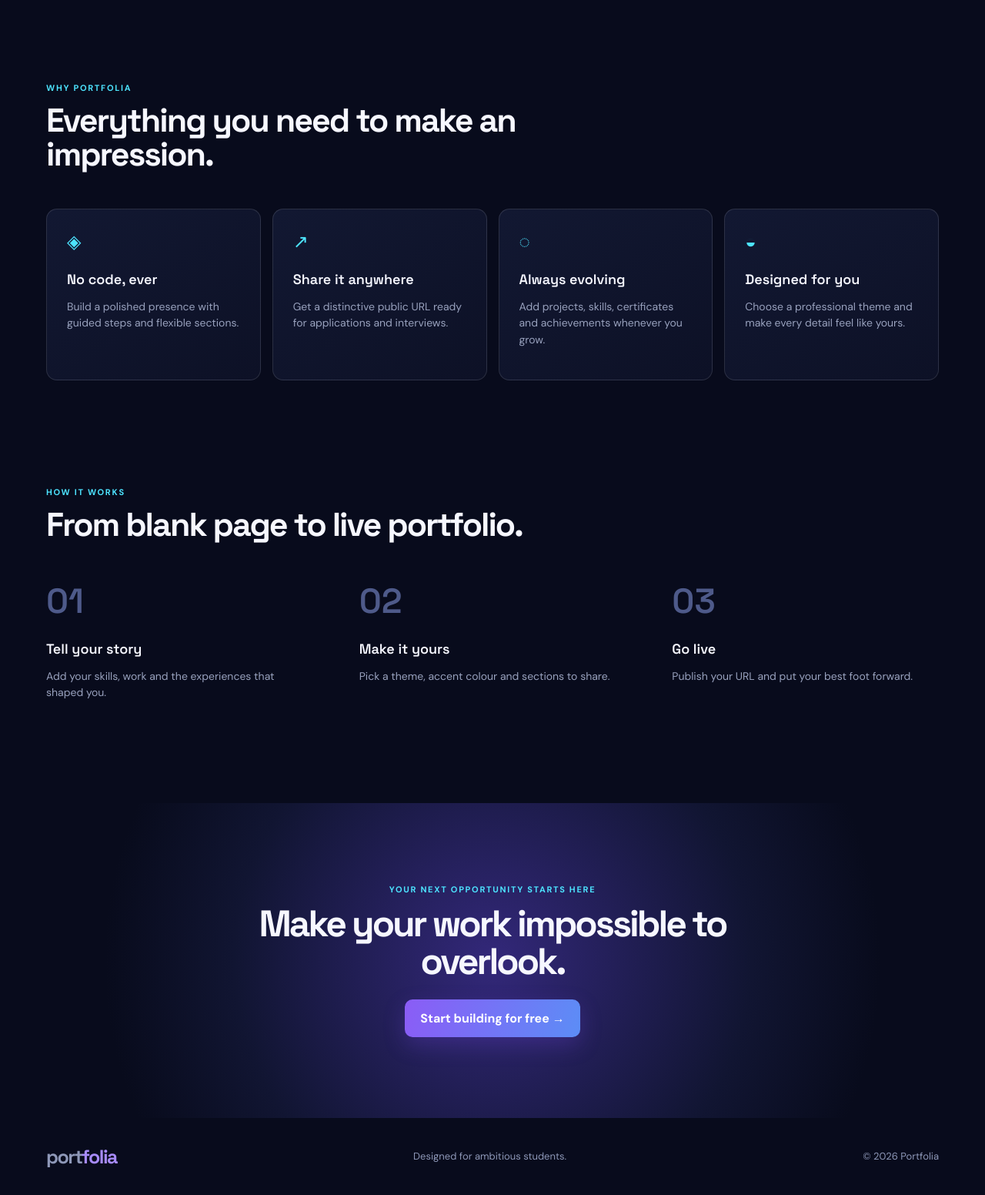
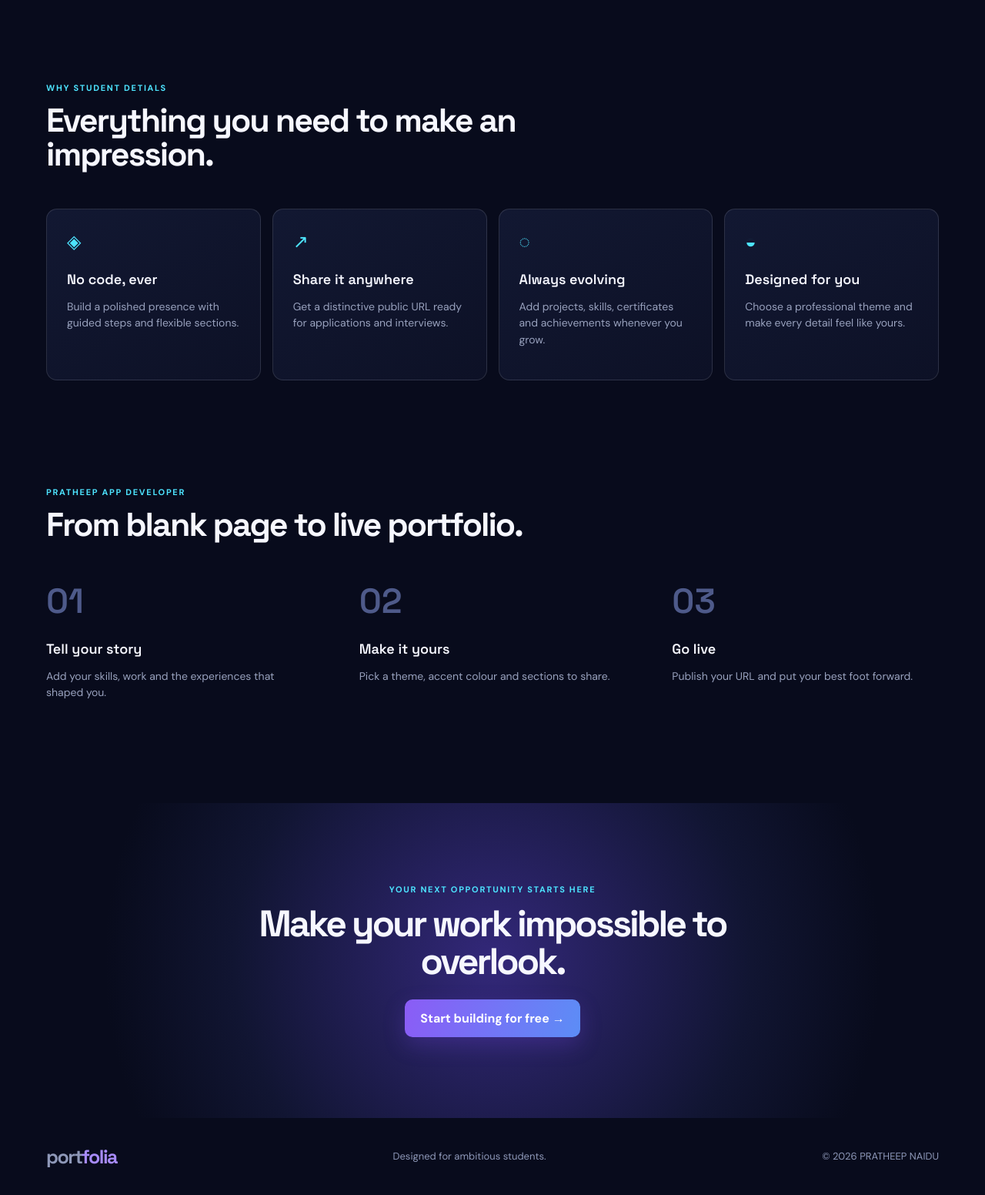
Before and after one commit to naidupradeep73-bot/student-portfolio, a Flask app: page / in a window 1280 px wide. Shown: the part 726-2278 px from the top of the page at 77% size. Run offline with Flask 3, Linux system fonts and the light colour scheme.

Commit message:
Change website name

```diff
--- a/templates/landing.html
+++ b/templates/landing.html
@@ -1,7 +1,7 @@
-{% extends 'base.html' %}{% block title %}Portfolia — Student Portfolio Builder{% endblock %}{% block body %}
+{% extends 'base.html' %}{% block title %}student details — Student details Builder{% endblock %}{% block body %}
 <nav class="nav wrap"><a class="brand" href="/">port<span>folia</span></a><div class="navlinks"><a href="#features">Features</a><a href="#how">How it works</a><a href="{{url_for('login')}}">Log in</a><a class="button small" href="{{url_for('register')}}">Create portfolio</a></div></nav>
 <main><section class="hero wrap"><div><p class="eyebrow">THE SMART WAY TO STAND OUT</p><h1>Build a portfolio that opens <em>doors.</em></h1><p class="lede">Create, customize and publish your student portfolio in minutes. No code. Just your best work, beautifully presented.</p><div class="actions"><a class="button" href="{{url_for('register')}}">Create my portfolio <b>→</b></a><a class="textlink" href="#features">Explore features ↓</a></div><div class="proof"><span>✦</span><p><strong>Built for students</strong><br>Professional from day one</p></div></div><div class="hero-card"><div class="orb"></div><div class="mini-browser"><div class="dots">● ● ●</div><div class="mock-head"><div class="avatar"></div><div><b>Your name</b><small>Creative professional</small></div></div><div class="mock-lines"><i></i><i></i><i></i></div><div class="mock-grid"><span></span><span></span><span></span></div></div><div class="float-card">✦ <b>100% yours</b><small>Every section is editable</small></div></div></section>
 <section class="wrap logos"><span>ONE PLACE FOR YOUR</span><b>WORK</b><b>STORY</b><b>FUTURE</b></section>
-<section id="features" class="wrap section"><p class="eyebrow">WHY PORTFOLIA</p><h2>Everything you need to make an impression.</h2><div class="feature-grid"><article><i>◈</i><h3>No code, ever</h3><p>Build a polished presence with guided steps and flexible sections.</p></article><article><i>↗</i><h3>Share it anywhere</h3><p>Get a distinctive public URL ready for applications and interviews.</p></article><article><i>◌</i><h3>Always evolving</h3><p>Add projects, skills, certificates and achievements whenever you grow.</p></article><article><i>◒</i><h3>Designed for you</h3><p>Choose a professional theme and make every detail feel like yours.</p></article></div></section>
-<section id="how" class="wrap section how"><p class="eyebrow">HOW IT WORKS</p><h2>From blank page to live portfolio.</h2><div class="steps"><div><strong>01</strong><h3>Tell your story</h3><p>Add your skills, work and the experiences that shaped you.</p></div><div><strong>02</strong><h3>Make it yours</h3><p>Pick a theme, accent colour and sections to share.</p></div><div><strong>03</strong><h3>Go live</h3><p>Publish your URL and put your best foot forward.</p></div></div></section>
-<section class="cta"><div class="wrap"><p class="eyebrow">YOUR NEXT OPPORTUNITY STARTS HERE</p><h2>Make your work impossible to overlook.</h2><a class="button" href="{{url_for('register')}}">Start building for free →</a></div></section></main><footer class="wrap footer"><a class="brand" href="/">port<span>folia</span></a><span>Designed for ambitious students.</span><span>© 2026 Portfolia</span></footer>{% endblock %}
+<section id="features" class="wrap section"><p class="eyebrow">WHY STUDENT DETIALS</p><h2>Everything you need to make an impression.</h2><div class="feature-grid"><article><i>◈</i><h3>No code, ever</h3><p>Build a polished presence with guided steps and flexible sections.</p></article><article><i>↗</i><h3>Share it anywhere</h3><p>Get a distinctive public URL ready for applications and interviews.</p></article><article><i>◌</i><h3>Always evolving</h3><p>Add projects, skills, certificates and achievements whenever you grow.</p></article><article><i>◒</i><h3>Designed for you</h3><p>Choose a professional theme and make every detail feel like yours.</p></article></div></section>
+<section id="how" class="wrap section how"><p class="eyebrow">PRATHEEP APP DEVELOPER</p><h2>From blank page to live portfolio.</h2><div class="steps"><div><strong>01</strong><h3>Tell your story</h3><p>Add your skills, work and the experiences that shaped you.</p></div><div><strong>02</strong><h3>Make it yours</h3><p>Pick a theme, accent colour and sections to share.</p></div><div><strong>03</strong><h3>Go live</h3><p>Publish your URL and put your best foot forward.</p></div></div></section>
+<section class="cta"><div class="wrap"><p class="eyebrow">YOUR NEXT OPPORTUNITY STARTS HERE</p><h2>Make your work impossible to overlook.</h2><a class="button" href="{{url_for('register')}}">Start building for free →</a></div></section></main><footer class="wrap footer"><a class="brand" href="/">port<span>folia</span></a><span>Designed for ambitious students.</span><span>© 2026 PRATHEEP NAIDU</span></footer>{% endblock %}
```
